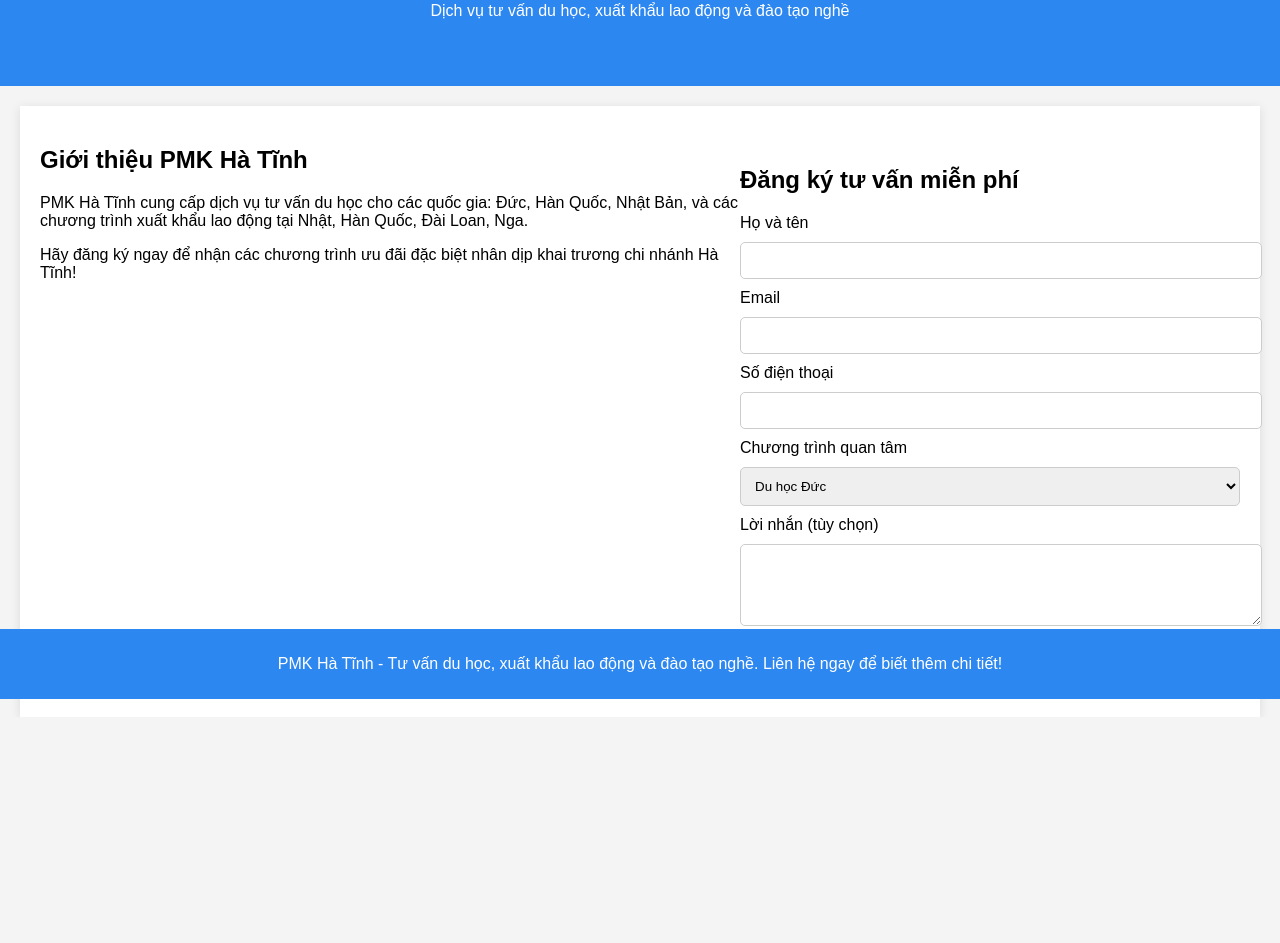
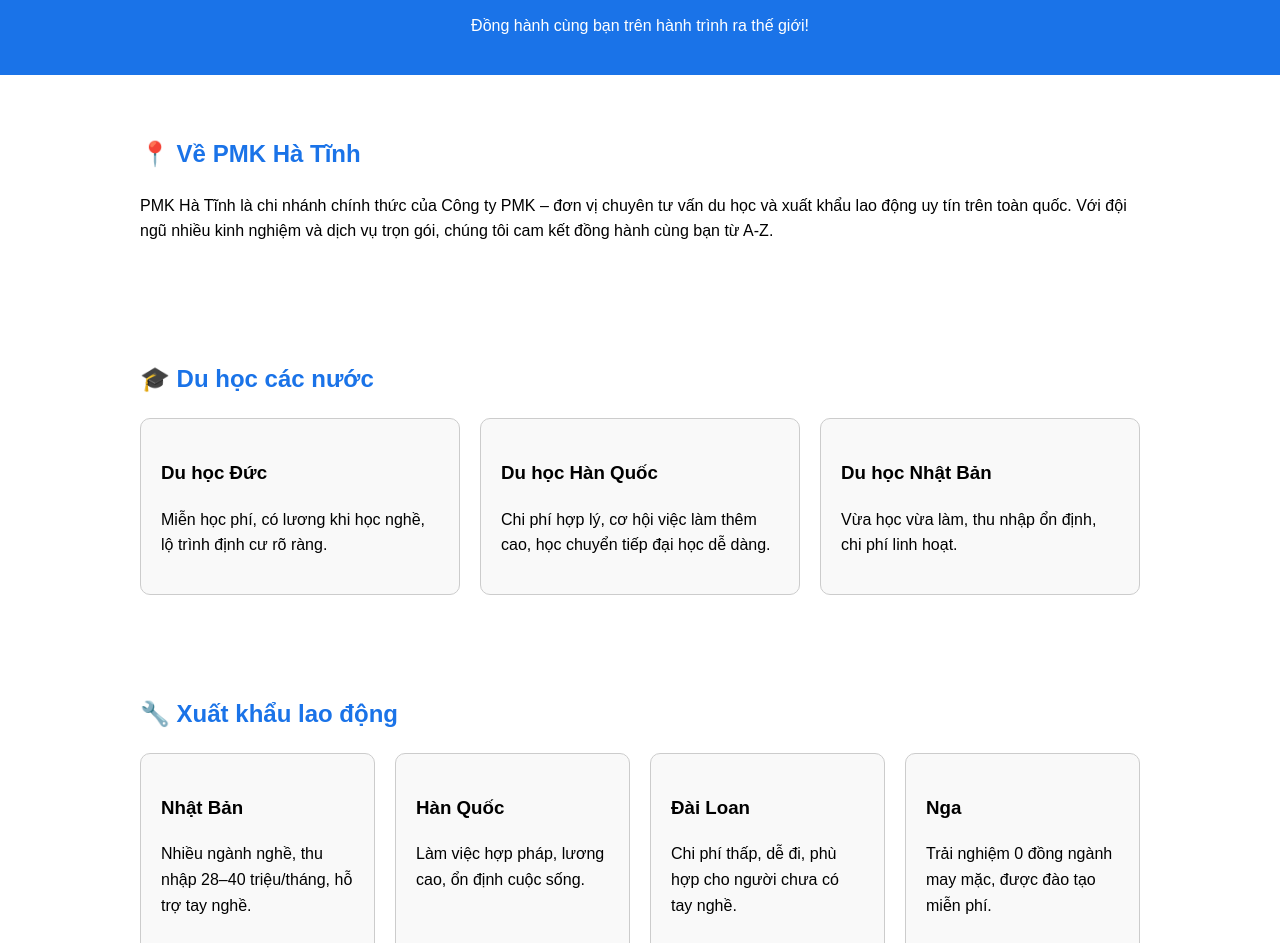
Before and after one commit to PMK-Training/Ha-Tinh, a plain HTML site: page Index.html in a window 1280 px wide. Shown: the part 101-1044 px from the top of the page. Before the commit the page ends 818 px from the top, so only its background shows below. Drawn offline with Linux system fonts and the light colour scheme.

Commit message:
Update Index.html

```diff
--- a/Index.html
+++ b/Index.html
@@ -3,95 +3,97 @@
 <head>
   <meta charset="UTF-8">
   <meta name="viewport" content="width=device-width, initial-scale=1.0">
-    <meta name="description" content="PMK - Chi nhánh Hà Tĩnh, dịch vụ tư vấn du học và xuất khẩu lao động.">
-    <meta name="author" content="PMK">
-    <title>PMK Hà Tĩnh - Du học & Xuất khẩu lao động</title>
-    <link rel="stylesheet" href="styles.css">
+  <title>PMK Hà Tĩnh - Tư vấn Du học & Xuất khẩu lao động</title>
   <style>
-        body {
-            font-family: Arial, sans-serif;
-            margin: 0;
-            padding: 0;
-            background-color: #f4f4f4;
-        }
-        header {
-            background-color: #2d87f0;
-            color: white;
-            text-align: center;
-            padding: 50px 0;
-        }
-        header h1 {
-            margin: 0;
-        }
-        section {
-            padding: 20px;
-            max-width: 1200px;
-            margin: 0 auto;
-            background-color: white;
-            box-shadow: 0 2px 10px rgba(0, 0, 0, 0.1);
-            margin-top: 20px;
-        }
-        .container {
-            display: flex;
-            justify-content: space-between;
-            flex-wrap: wrap;
-        }
-        .form-container {
-            flex: 1;
-            max-width: 500px;
-            margin-top: 20px;
-        }
-        .form-container h2 {
-            margin-bottom: 20px;
-        }
-        .form-container input, .form-container select, .form-container textarea, .form-container button {
-            width: 100%;
-            padding: 10px;
-            margin: 10px 0;
-            border: 1px solid #ccc;
-            border-radius: 5px;
-        }
-        .form-container button {
-            background-color: #2d87f0;
-            color: white;
-            cursor: pointer;
-        }
-        .form-container button:hover {
-            background-color: #1c5ab0;
-        }
-        .details-container {
-            flex: 2;
-            max-width: 700px;
-        }
-        footer {
-            background-color: #2d87f0;
-            color: white;
-            text-align: center;
-            padding: 10px 0;
-            position: fixed;
-            width: 100%;
-            bottom: 0;
-        }
+    body { font-family: Arial, sans-serif; line-height: 1.6; margin: 0; padding: 0; }
+    header { background-color: #1a73e8; color: white; padding: 20px; text-align: center; }
+    section { padding: 40px 20px; max-width: 1000px; margin: auto; }
+    h2 { color: #1a73e8; }
+    .button { background-color: #fbbc04; padding: 10px 20px; color: black; border: none; border-radius: 5px; font-weight: bold; }
+    .program-list { display: grid; grid-template-columns: repeat(auto-fit, minmax(200px, 1fr)); gap: 20px; }
+    .program { border: 1px solid #ccc; padding: 20px; border-radius: 10px; background: #f9f9f9; }
+    footer { background-color: #f1f1f1; text-align: center; padding: 20px; font-size: 14px; }
+
+    /* Style for the form */
+    .form-container { display: none; padding: 20px; background-color: #f9f9f9; border-radius: 10px; margin-top: 30px; border: 1px solid #ccc; }
+    .form-container input, .form-container select, .form-container button { width: 100%; padding: 10px; margin: 10px 0; border: 1px solid #ccc; border-radius: 5px; }
+    .form-container button { background-color: #1a73e8; color: white; cursor: pointer; }
+    .form-container button:hover { background-color: #0d57b0; }
+
   </style>
 </head>
 <body>
 
+  <!-- Header Section -->
   <header>
-    <h1>Chào mừng bạn đến với PMK Hà Tĩnh</h1>
-    <p>Dịch vụ tư vấn du học, xuất khẩu lao động và đào tạo nghề</p>
+    <h1>🎉 KHAI TRƯƠNG CHI NHÁNH PMK HÀ TĨNH 🎉</h1>
+    <p>Đồng hành cùng bạn trên hành trình ra thế giới!</p>
   </header>
 
+  <!-- About PMK Hà Tĩnh Section -->
   <section>
-    <div class="container">
-        <div class="details-container">
-            <h2>Giới thiệu PMK Hà Tĩnh</h2>
-            <p>PMK Hà Tĩnh cung cấp dịch vụ tư vấn du học cho các quốc gia: Đức, Hàn Quốc, Nhật Bản, và các chương trình xuất khẩu lao động tại Nhật, Hàn Quốc, Đài Loan, Nga.</p>
-            <p>Hãy đăng ký ngay để nhận các chương trình ưu đãi đặc biệt nhân dịp khai trương chi nhánh Hà Tĩnh!</p>
+    <h2>📍 Về PMK Hà Tĩnh</h2>
+    <p>PMK Hà Tĩnh là chi nhánh chính thức của Công ty PMK – đơn vị chuyên tư vấn du học và xuất khẩu lao động uy tín trên toàn quốc. Với đội ngũ nhiều kinh nghiệm và dịch vụ trọn gói, chúng tôi cam kết đồng hành cùng bạn từ A-Z.</p>
+  </section>
+
+  <!-- Study Abroad Programs Section -->
+  <section>
+    <h2>🎓 Du học các nước</h2>
+    <div class="program-list">
+      <div class="program">
+        <h3>Du học Đức</h3>
+        <p>Miễn học phí, có lương khi học nghề, lộ trình định cư rõ ràng.</p>
       </div>
+      <div class="program">
+        <h3>Du học Hàn Quốc</h3>
+        <p>Chi phí hợp lý, cơ hội việc làm thêm cao, học chuyển tiếp đại học dễ dàng.</p>
+      </div>
+      <div class="program">
+        <h3>Du học Nhật Bản</h3>
+        <p>Vừa học vừa làm, thu nhập ổn định, chi phí linh hoạt.</p>
+      </div>
+    </div>
+  </section>
 
-        <div class="form-container">
-            <h2>Đăng ký tư vấn miễn phí</h2>
-            <form action="https://your-form-handler-url.com" method="POST">
+  <!-- Labor Export Programs Section -->
+  <section>
+    <h2>🔧 Xuất khẩu lao động</h2>
+    <div class="program-list">
+      <div class="program">
+        <h3>Nhật Bản</h3>
+        <p>Nhiều ngành nghề, thu nhập 28–40 triệu/tháng, hỗ trợ tay nghề.</p>
+      </div>
+      <div class="program">
+        <h3>Hàn Quốc</h3>
+        <p>Làm việc hợp pháp, lương cao, ổn định cuộc sống.</p>
+      </div>
+      <div class="program">
+        <h3>Đài Loan</h3>
+        <p>Chi phí thấp, dễ đi, phù hợp cho người chưa có tay nghề.</p>
+      </div>
+      <div class="program">
+        <h3>Nga</h3>
+        <p>Trải nghiệm 0 đồng ngành may mặc, được đào tạo miễn phí.</p>
+      </div>
+    </div>
+  </section>
+
+  <!-- Special Offers Section -->
+  <section>
+    <h2>🎁 Ưu đãi khai trương</h2>
+    <ul>
+      <li>🎓 Học bổng từ 1 – 5 triệu đồng</li>
+      <li>🎁 Tặng khóa học tiếng online</li>
+      <li>💼 Miễn phí tư vấn 100%</li>
+      <li>🧧 Lì xì lên đến 200K cho hồ sơ sớm</li>
+    </ul>
+    <button class="button" onclick="showForm()">Đăng ký tư vấn ngay</button>
+  </section>
+
+  <!-- Form Section (hidden by default) -->
+  <div class="form-container" id="form-container">
+    <h3>Đăng ký tư vấn miễn phí</h3>
+    <form>
       <label for="name">Họ và tên</label>
       <input type="text" id="name" name="name" required>
 
@@ -118,12 +120,18 @@
       <button type="submit">Đăng ký ngay</button>
     </form>
   </div>
-    </div>
-</section>
 
+  <!-- Footer Section -->
   <footer>
-    <p>PMK Hà Tĩnh - Tư vấn du học, xuất khẩu lao động và đào tạo nghề. Liên hệ ngay để biết thêm chi tiết!</p>
+    Địa chỉ: [Thêm địa chỉ cụ thể chi nhánh Hà Tĩnh] | Hotline: 09xx.xxx.xxx | Fanpage: PMK Hà Tĩnh
   </footer>
+
+  <!-- JavaScript to show form -->
+  <script>
+    function showForm() {
+      document.getElementById("form-container").style.display = "block"; // Show the form when button is clicked
+    }
+  </script>
 
 </body>
 </html>
```
Lines whose indentation alone changed are shown as unchanged.
